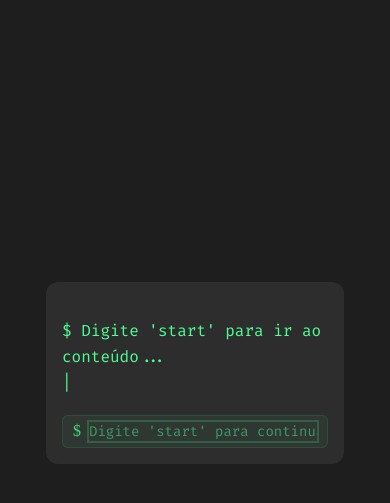
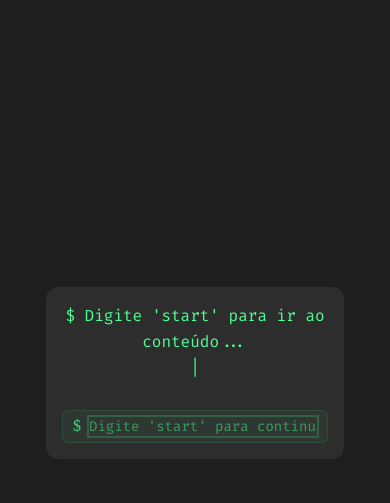
Before and after one commit to L3Nan/L3Nan.github.io, a plain HTML site: page index.html in a window 390 px wide. Shown: the part 49-552 px from the top of the page. Drawn offline with Linux system fonts and the light colour scheme.

Commit message:
Atualizar lógica de temporização no JavaScript para aumentar a velocidade de animação e ajustar pausas entre linhas. Melhorar estilos no CSS para centralização e responsividade do texto do terminal.

```diff
--- a/js/main.js
+++ b/js/main.js
@@ -30,7 +30,7 @@ document.addEventListener('DOMContentLoaded', () => {
             // Diminua os números para aumentar a velocidade
             // Math.random() * 80 + 30 -> velocidade atual (entre 30ms e 110ms por caractere)
             // Para mais rápido, tente por exemplo: Math.random() * 40 + 20 (entre 20ms e 60ms)
-            await new Promise(resolve => setTimeout(resolve, Math.random() * 40 + 20));
+            await new Promise(resolve => setTimeout(resolve, Math.random() * 30 + 110));
         }
     }
 
@@ -48,7 +48,7 @@ document.addEventListener('DOMContentLoaded', () => {
             // Diminua para ter menos pausa entre as linhas
             // 300ms -> tempo atual
             // Para mais rápido, tente 150ms
-            await new Promise(resolve => setTimeout(resolve, 150));
+            await new Promise(resolve => setTimeout(resolve, 100));
         }
     }
 
--- a/styles/main.css
+++ b/styles/main.css
@@ -248,6 +248,9 @@ body.light-theme {
     overflow: hidden;
     backdrop-filter: blur(8px);
     transition: all 0.3s ease;
+    display: flex;
+    flex-direction: column;
+    align-items: center;
 }
 
 .terminal-window::before {
@@ -389,8 +392,12 @@ body.light-theme .terminal-window:hover {
 
 /* Terminal Text Animation */
 #terminal-text {
-    margin-top: 20px;
+    font-family: 'Fira Code', monospace;
     line-height: 1.6;
+    margin-bottom: 10px;
+    width: 100%;
+    max-width: 500px;
+    text-align: center;
 }
 
 #terminal-text::after {
@@ -1065,6 +1072,9 @@ body.light-theme .tech-item:hover {
     background: rgba(78, 255, 145, 0.05);
     border-radius: 6px;
     border: 1px solid rgba(78, 255, 145, 0.1);
+    width: 100%;
+    max-width: 500px;
+    justify-content: center;
 }
 
 .prompt {
```
